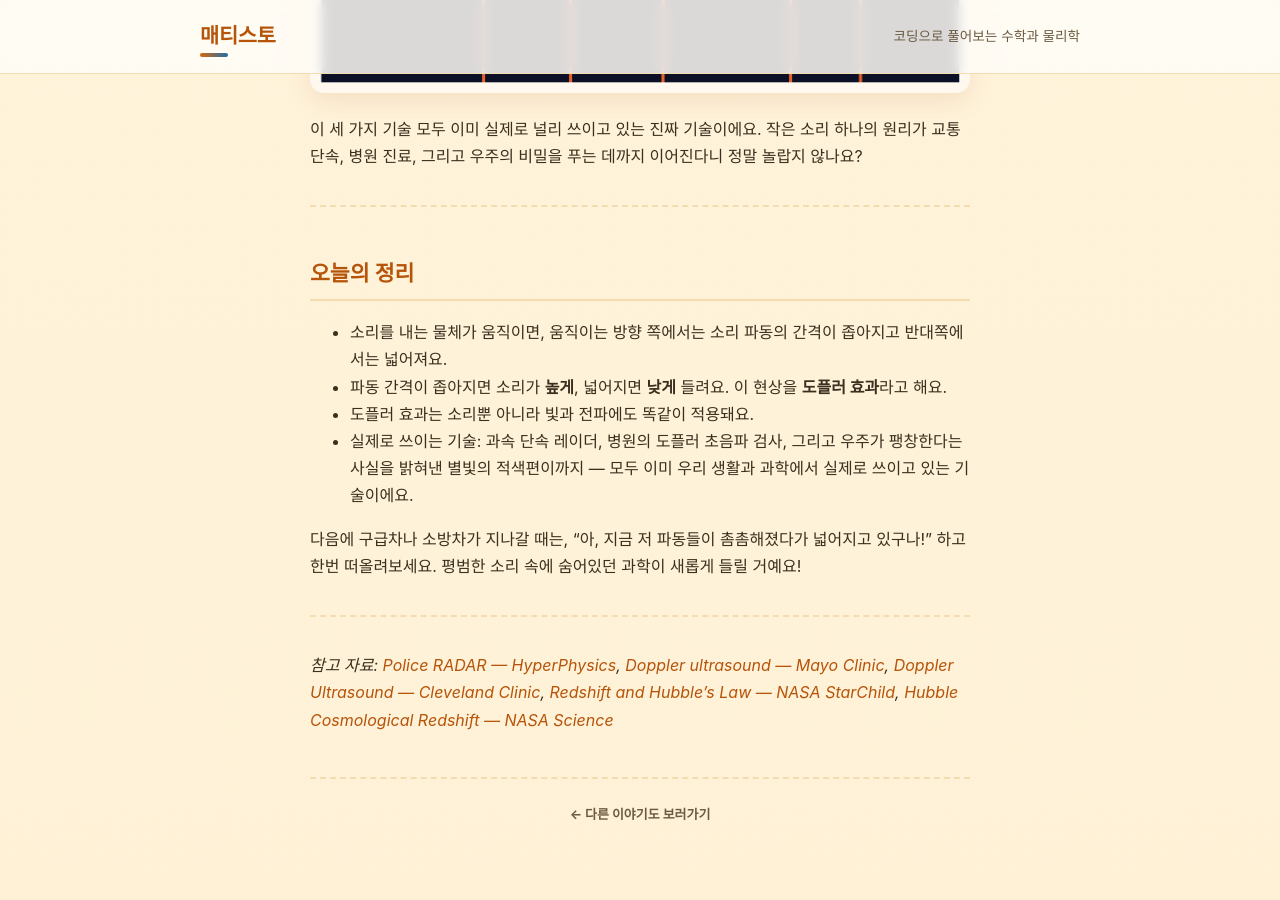
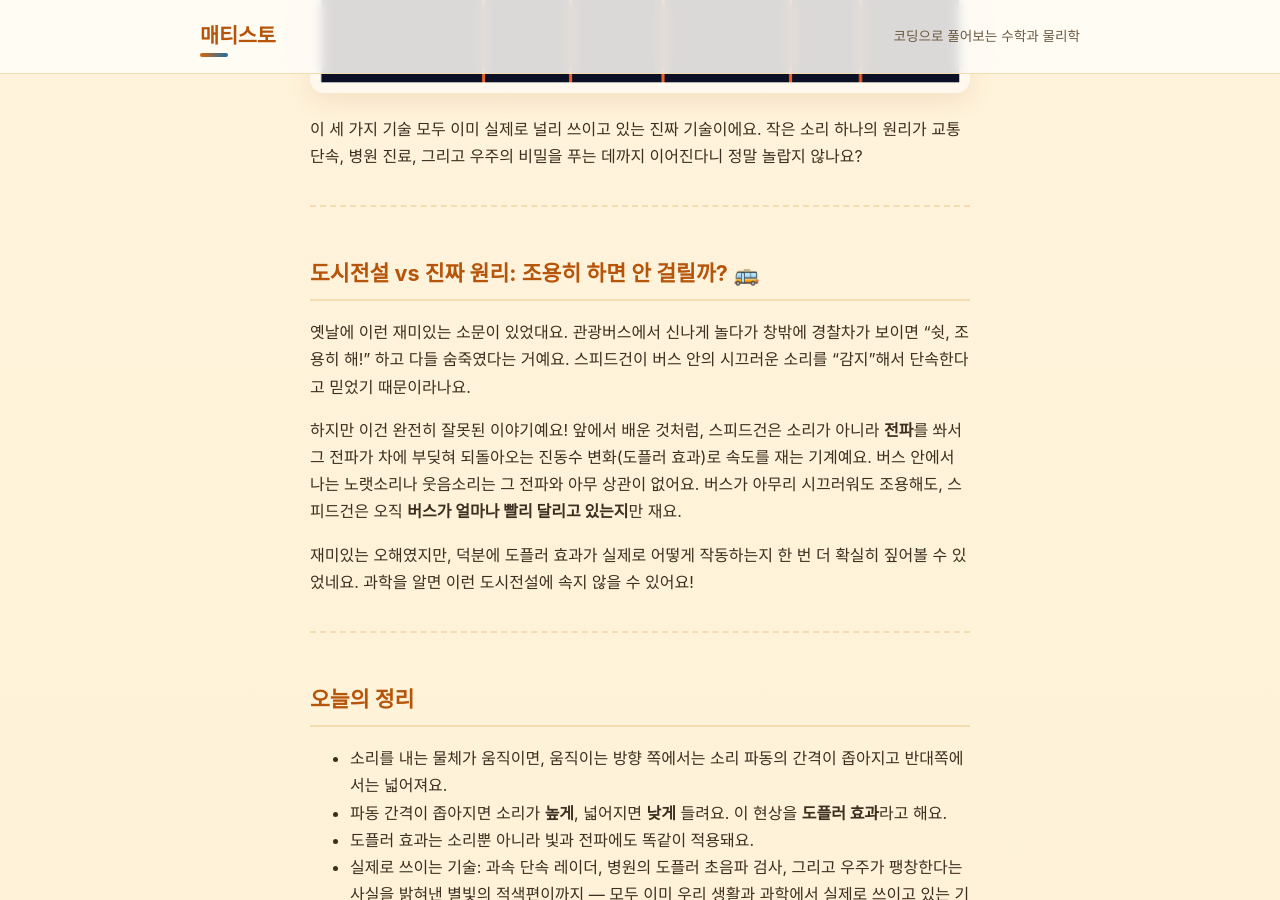
Before and after one commit to ssnkoster/mathisto, a Jekyll site: the page built from _posts/2026-08-31-doppler-effect.md, in a window 1280 px wide and 900 px high, scrolled down 3351 px. Built offline with Jekyll 4.4.1, drawn with Linux system fonts in a browser that asks for light colours.

Commit message:
5화: 도플러 효과

```diff
--- a/_posts/2026-08-31-doppler-effect.md
+++ b/_posts/2026-08-31-doppler-effect.md
@@ -59,6 +59,16 @@ thumbnail: /assets/episodes/05-doppler/doppler_wave_compression.png
 
 ---
 
+## 도시전설 vs 진짜 원리: 조용히 하면 안 걸릴까? 🚌
+
+옛날에 이런 재미있는 소문이 있었대요. 관광버스에서 신나게 놀다가 창밖에 경찰차가 보이면 "쉿, 조용히 해!" 하고 다들 숨죽였다는 거예요. 스피드건이 버스 안의 시끄러운 소리를 "감지"해서 단속한다고 믿었기 때문이라나요.
+
+하지만 이건 완전히 잘못된 이야기예요! 앞에서 배운 것처럼, 스피드건은 소리가 아니라 **전파**를 쏴서 그 전파가 차에 부딪혀 되돌아오는 진동수 변화(도플러 효과)로 속도를 재는 기계예요. 버스 안에서 나는 노랫소리나 웃음소리는 그 전파와 아무 상관이 없어요. 버스가 아무리 시끄러워도 조용해도, 스피드건은 오직 **버스가 얼마나 빨리 달리고 있는지**만 재요.
+
+재미있는 오해였지만, 덕분에 도플러 효과가 실제로 어떻게 작동하는지 한 번 더 확실히 짚어볼 수 있었네요. 과학을 알면 이런 도시전설에 속지 않을 수 있어요!
+
+---
+
 ## 오늘의 정리
 
 - 소리를 내는 물체가 움직이면, 움직이는 방향 쪽에서는 소리 파동의 간격이 좁아지고 반대쪽에서는 넓어져요.
```
